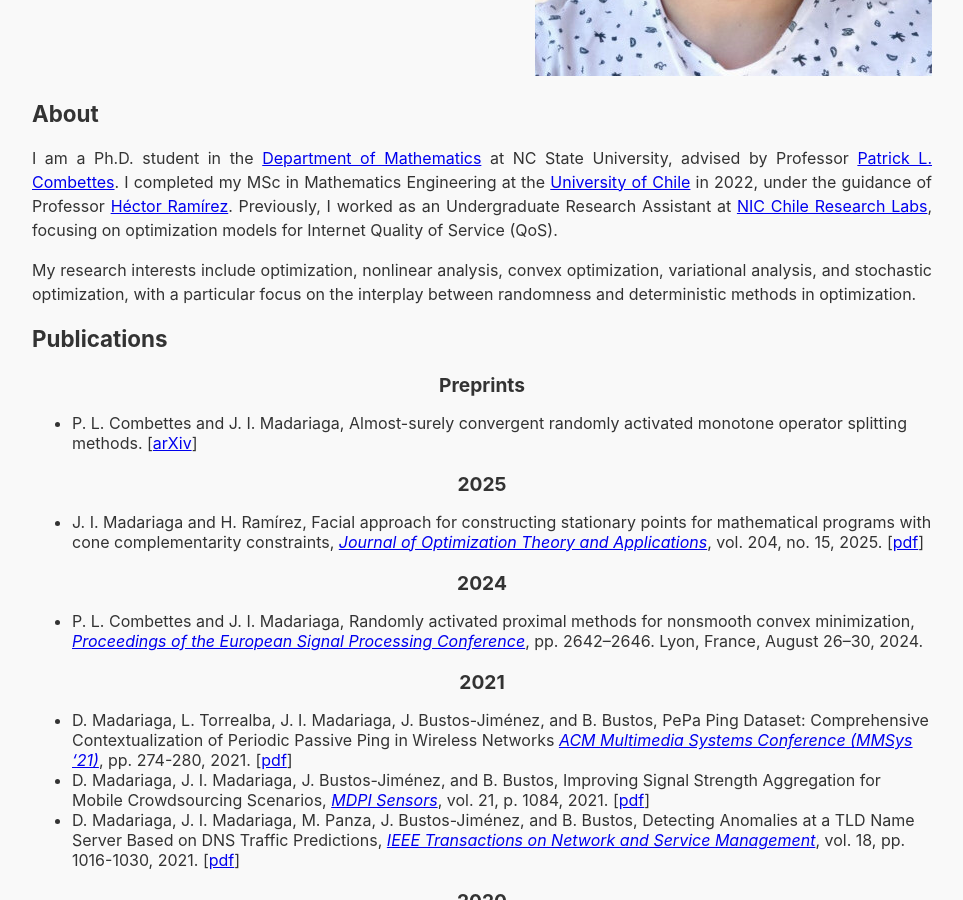
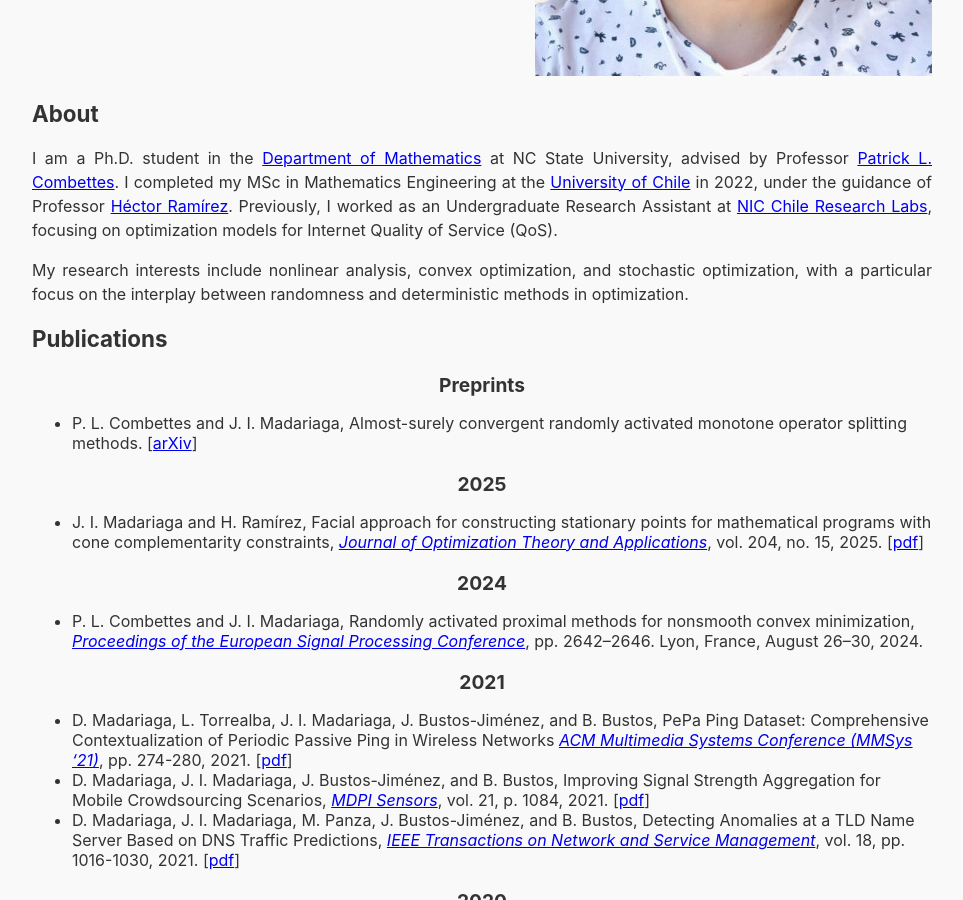
Before and after one commit to jmadariagar/jmadariagar.github.io, a Jekyll site: the page built from index.md, in a window 1280 px wide and 900 px high, scrolled down 500 px. Shown: the whole window, without its empty margins (158-1121 px from the left). Built offline with Jekyll 4.4.1, drawn with Linux system fonts in a browser that asks for light colours; our own code applies the rules of GitHub Pages for plain Markdown files; a script that is not in the unit is left out.

Commit message:
Update index.md

```diff
--- a/index.md
+++ b/index.md
@@ -12,7 +12,7 @@
 I am a Ph.D. student in the [Department of Mathematics](https://math.sciences.ncsu.edu) at NC State University, advised by Professor [Patrick L. Combettes](https://pcombet.math.ncsu.edu). I completed my MSc in Mathematics Engineering at the [University of Chile](https://www.dim.uchile.cl/en/home/) in 2022, under the guidance of Professor [Héctor Ramírez](https://sites.google.com/site/hectorramirezhomepage/home). Previously, I worked as an Undergraduate Research Assistant at [NIC Chile Research Labs](https://niclabs.cl/), focusing on optimization models for Internet Quality of Service (QoS).
 {: style="text-align: justify"}
 
-My research interests include optimization, nonlinear analysis, convex optimization, variational analysis, and stochastic optimization, with a particular focus on the interplay between randomness and deterministic methods in optimization.
+My research interests include nonlinear analysis, convex optimization, and stochastic optimization, with a particular focus on the interplay between randomness and deterministic methods in optimization.
 {: style="text-align: justify"}
 
 ## Publications
```
